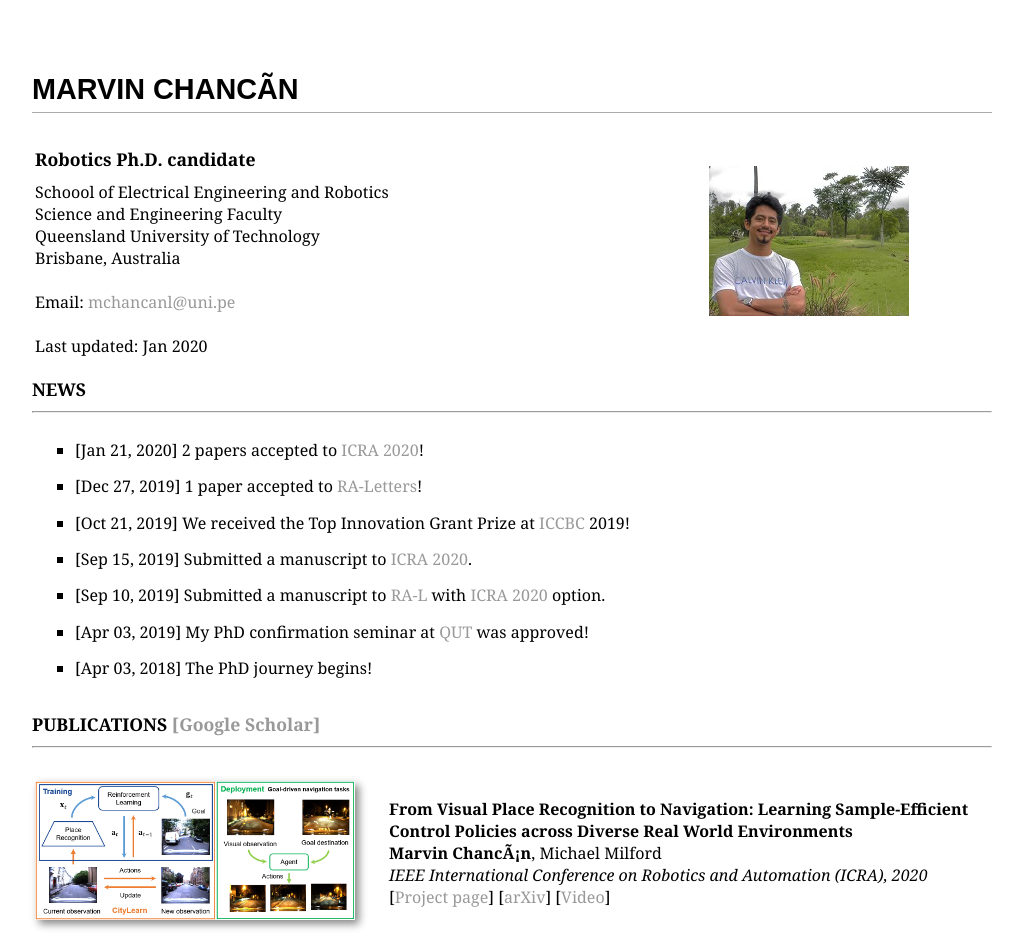
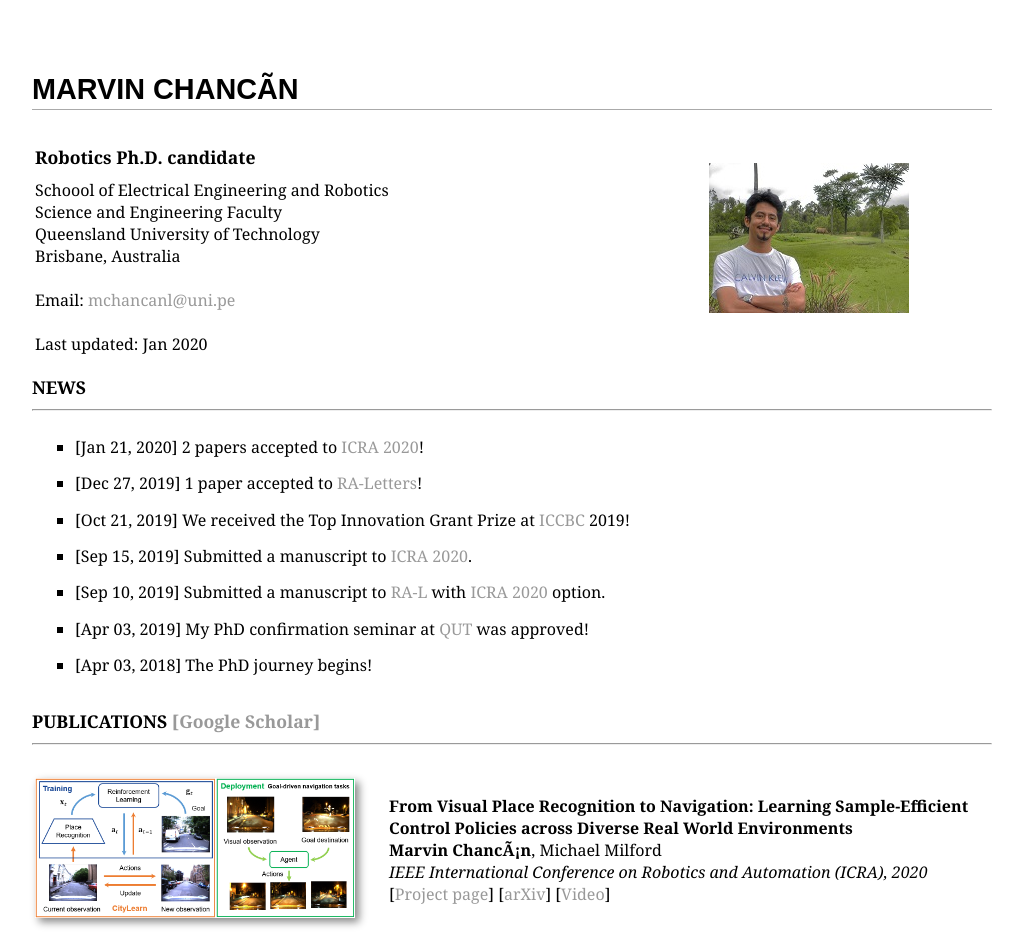
Before and after one commit to mchancan/mchancan.github.io, a Jekyll site: the page built from index.html, in a window 1280 px wide. Shown: the top 935 px of the page, without its empty margins (128-1151 px from the left). Built offline with Jekyll 4.4.1, drawn with Linux system fonts in a browser that asks for light colours.

Commit message:
Update main.css

```diff
--- a/css/main.css
+++ b/css/main.css
@@ -145,7 +145,6 @@ h1, h2, h3 {
 
 h1 {
 	font-size: 165%;
-	padding-bottom: 0.3em;
 }
 
 h2 {
```
